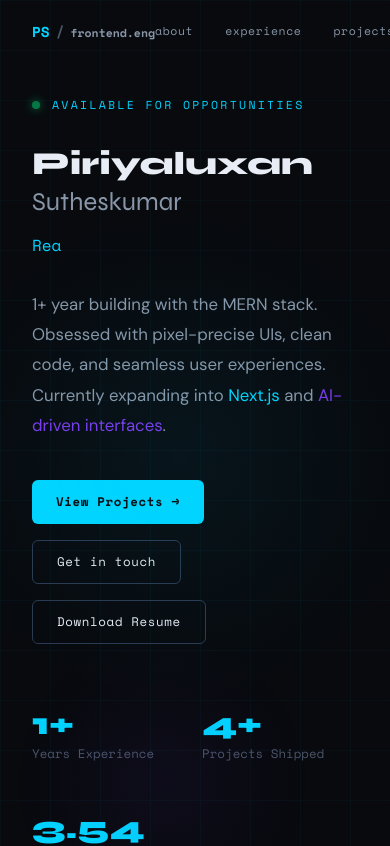
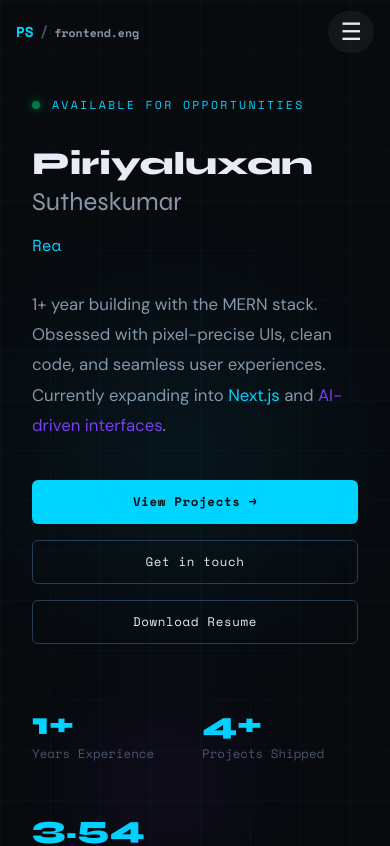
Before and after one commit to piriyaluxan/luxan_Portfolio, a Next.js app: page / in a window 390 px wide. Shown: the top 846 px of the page. Built offline with nearby package versions, Linux system fonts and the light colour scheme.

Commit message:
mobile res

```diff
--- a/app/components/Navbar.tsx
+++ b/app/components/Navbar.tsx
@@ -6,6 +6,7 @@ const links = ["about", "experience", "projects", "skills", "contact"];
 export default function Navbar() {
   const [scrolled, setScrolled] = useState(false);
   const [active, setActive] = useState("");
+  const [menuOpen, setMenuOpen] = useState(false);
 
   useEffect(() => {
     const onScroll = () => setScrolled(window.scrollY > 40);
@@ -50,7 +51,16 @@ export default function Navbar() {
       </div>
 
       {/* Links */}
-      <div style={{ display: "flex", gap: "2rem", alignItems: "center" }}>
+      <button
+        type="button"
+        className="mobile-nav-toggle z-50"
+        aria-label={menuOpen ? "Close menu" : "Open menu"}
+        onClick={() => setMenuOpen((open) => !open)}
+      >
+        {menuOpen ? "✕" : "☰"}
+      </button>
+
+      <div className="nav-links-desktop">
         {links.map((link) => (
           <a
             key={link}
@@ -79,6 +89,42 @@ export default function Navbar() {
           resume
         </a>
       </div>
+
+      {menuOpen && (
+        <div className="mobile-nav-menu">
+          {links.map((link) => (
+            <a
+              key={link}
+              href={`#${link}`}
+              className="nav-link"
+              style={{ width: "100%" }}
+              onClick={() => {
+                setActive(link);
+                setMenuOpen(false);
+              }}
+            >
+              {link}
+            </a>
+          ))}
+          <a
+            href="mailto:sutheskumarpiriyaluxan025@gmail.com"
+            className="btn-primary"
+            style={{ width: "100%", justifyContent: "center" }}
+            onClick={() => setMenuOpen(false)}
+          >
+            hire me
+          </a>
+          <a
+            href="/resume.pdf"
+            className="btn-outline"
+            download
+            style={{ width: "100%", justifyContent: "center" }}
+            onClick={() => setMenuOpen(false)}
+          >
+            resume
+          </a>
+        </div>
+      )}
     </nav>
   );
 }
--- a/app/globals.css
+++ b/app/globals.css
@@ -64,6 +64,26 @@ body {
 .nav-link { font-family: 'Space Mono', monospace; font-size: 0.72rem; color: var(--text-secondary); letter-spacing: 0.05em; transition: color 0.2s; text-decoration: none; }
 .nav-link:hover { color: var(--accent); }
 
+.mobile-nav-toggle {
+  display: none;
+  position: absolute;
+  top: 50%;
+  right: 1rem;
+  transform: translateY(-50%);
+  border: none;
+  background: rgba(255,255,255,0.05);
+  color: var(--text-primary);
+  font-size: 1.5rem;
+  cursor: pointer;
+  padding: 0.45rem 0.75rem;
+  border-radius: 999px;
+  z-index: 200;
+}
+.nav-links-desktop { display: flex; gap: 2rem; align-items: center; }
+.mobile-nav-menu { position: absolute; top: 64px; left: 0; right: 0; background: rgba(8, 10, 14, 0.96); backdrop-filter: blur(18px); border-bottom: 1px solid var(--border); padding: 1rem 1.25rem 1.25rem; display: flex; flex-direction: column; gap: 0.75rem; z-index: 99; }
+.mobile-nav-menu a { display: inline-flex; width: 100%; padding: 0.9rem 1rem; border-radius: 12px; background: var(--bg-card); border: 1px solid transparent; color: var(--text-primary); text-decoration: none; justify-content: flex-start; }
+.mobile-nav-menu a:hover { background: var(--bg-card-hover); border-color: var(--border-bright); color: var(--accent); }
+
 .btn-primary { font-family: 'Space Mono', monospace; font-size: 0.78rem; letter-spacing: 0.05em; padding: 12px 24px; background: var(--accent); color: #080a0e; border: none; border-radius: 6px; cursor: pointer; transition: all 0.2s; font-weight: 700; display: inline-flex; align-items: center; gap: 8px; text-decoration: none; }
 .btn-primary:hover { background: #33dcff; box-shadow: 0 0 25px rgba(0,212,255,0.45); transform: translateY(-1px); }
 
@@ -72,4 +92,14 @@ body {
 
 .timeline-dot { width: 8px; height: 8px; background: var(--accent); border-radius: 50%; box-shadow: 0 0 10px rgba(0,212,255,0.7); flex-shrink: 0; }
 
-@media (max-width: 768px) { .section-title { font-size: 2rem !important; } }
+@media (max-width: 768px) {
+  .section-title { font-size: 2rem !important; }
+  nav { padding: 0 1rem !important; }
+  .mobile-nav-toggle { display: inline-flex; }
+  .nav-links-desktop { display: none; }
+}
+
+@media (max-width: 480px) {
+  .mobile-nav-menu { top: 60px; padding: 0.85rem 1rem 1rem; }
+  .btn-primary, .btn-outline { width: 100%; justify-content: center; }
+}
```
